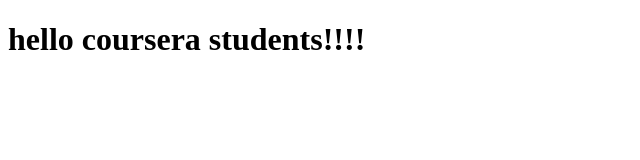
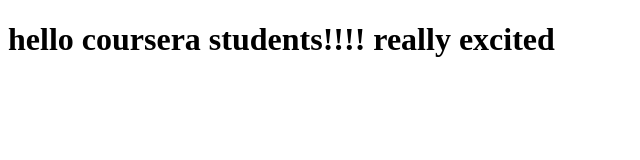
Before and after one commit to princeS28/coursera-test, a plain HTML site: page index.html in a window 1280 px wide. Shown: the whole page, without its empty margins (0-640 px from the left). Drawn offline with Linux system fonts and the light colour scheme.

Commit message:
next version of web file

```diff
--- a/index.html
+++ b/index.html
@@ -7,6 +7,6 @@
     <title>Hello</title>
 </head>
 <body>
-    <h1>hello coursera students!!!!</h1>
+    <h1>hello coursera students!!!! really excited</h1>
 </body>
 </html>
```
